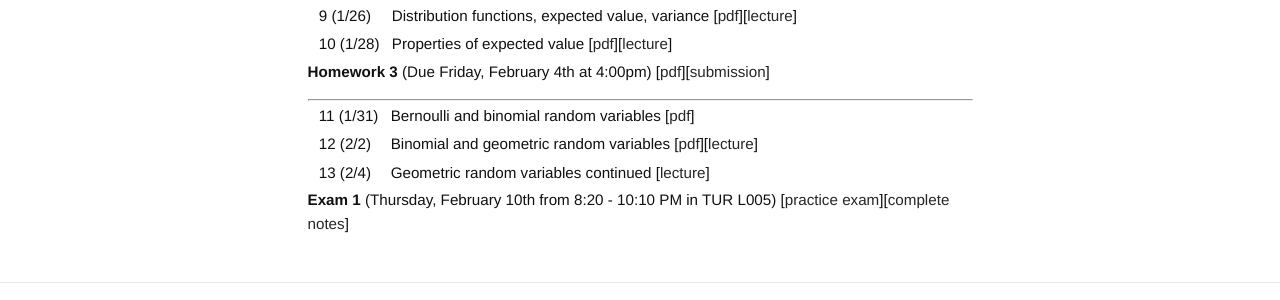
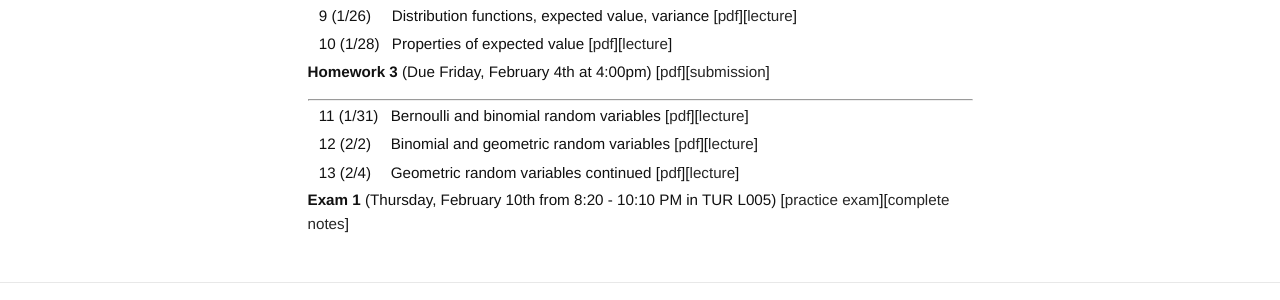
Before and after one commit to ajmolstad/ajmolstad.github.io, a Jekyll site: the page built from S22_STA4321.md, in a window 1280 px wide. Shown: the part 603-903 px from the top of the page. Built offline with Jekyll 4.4.1, drawn with Linux system fonts in a browser that asks for light colours.

Commit message:
Update S22_STA4321.md

```diff
--- a/S22_STA4321.md
+++ b/S22_STA4321.md
@@ -46,8 +46,8 @@ Note that you must be logged into your UFL eLearning account to access course ma
 
 ---------
 
-|| 11 (1/31) || Bernoulli and binomial random variables [[pdf](https://ufl.instructure.com/files/66217821/download?download_frd=1)] ||
+|| 11 (1/31) || Bernoulli and binomial random variables [[pdf](https://ufl.instructure.com/files/66217821/download?download_frd=1)][[lecture](https://ufl.instructure.com/courses/452037/files?preview=66340212)] ||
 || 12 (2/2) || Binomial and geometric random variables [[pdf](https://ufl.instructure.com/files/66275046/download?download_frd=1)][[lecture](https://ufl.instructure.com/courses/452037/files?preview=66276380)]||
-|| 13 (2/4) || Geometric random variables continued [[lecture](https://ufl.instructure.com/files/66338445/download?download_frd=1)] ||
+|| 13 (2/4) || Geometric random variables continued [[pdf](https://ufl.instructure.com/files/66338445/download?download_frd=1)][[lecture](https://ufl.instructure.com/courses/452037/files?preview=66340214)]||
 
 **Exam 1** (Thursday, February 10th from 8:20 - 10:10 PM in TUR L005)  [[practice exam](https://ufl.instructure.com/files/66290905/download?download_frd=1)][[complete notes](https://ufl.instructure.com/files/66292201/download?download_frd=1)]
```
